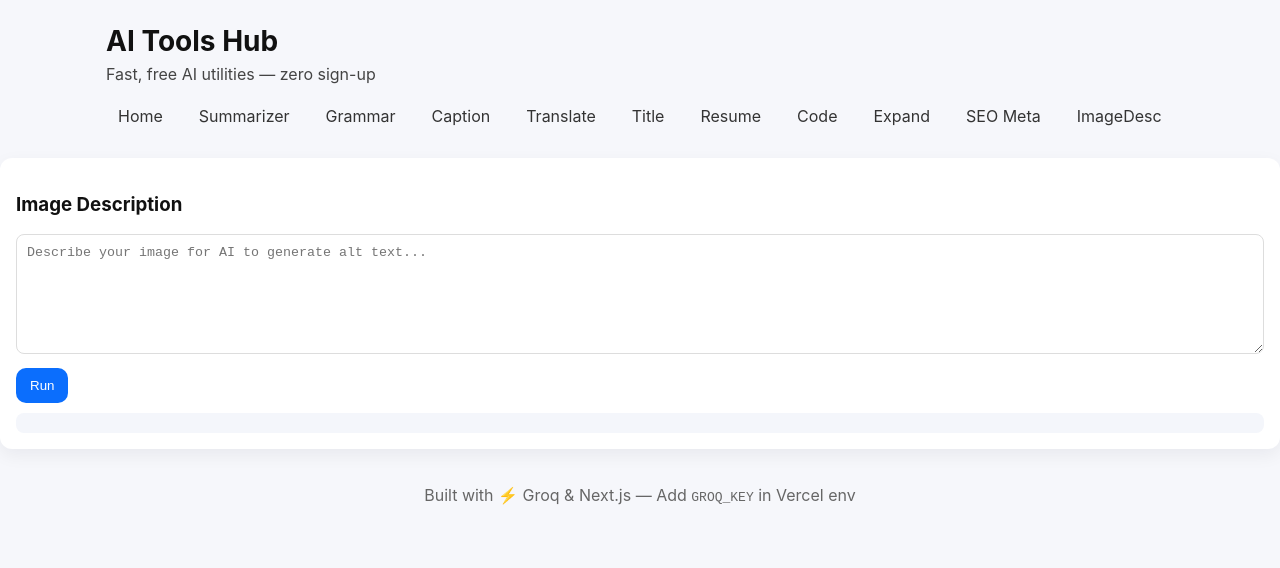
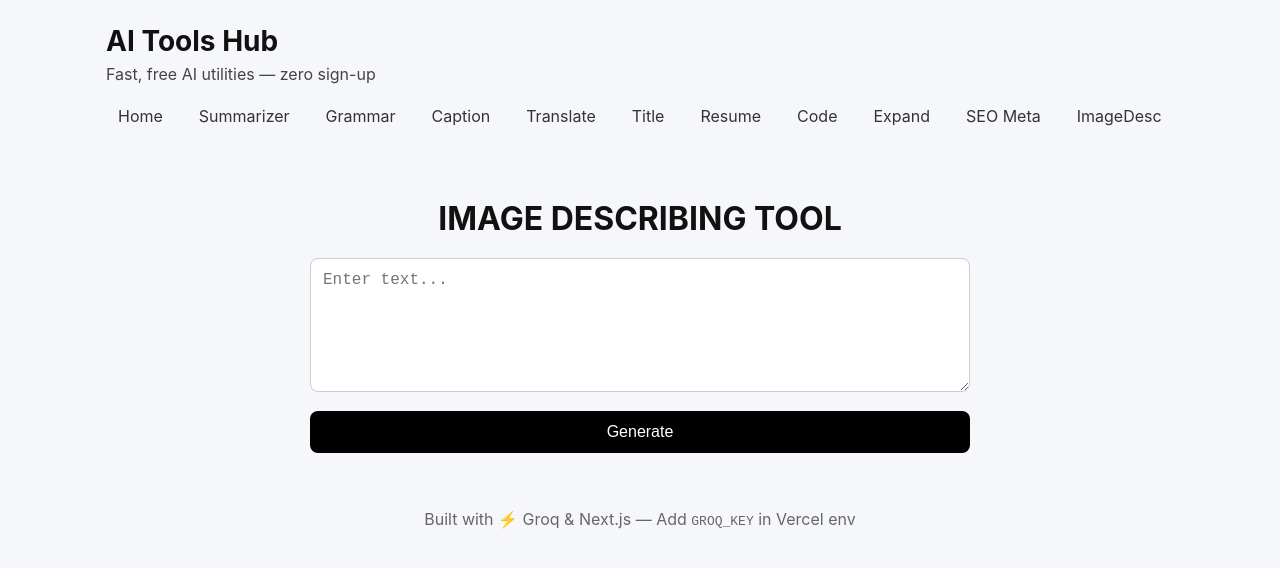
Before and after one commit to silunaya/ai-tools-hub, a Next.js app: page /tools/imagedesc in a window 1280 px wide. Shown: the top 568 px of the page. Built offline with nearby package versions, Linux system fonts and the light colour scheme.

Commit message:
Update page.jsx

```diff
--- a/app/tools/imagedesc/page.jsx
+++ b/app/tools/imagedesc/page.jsx
@@ -1,11 +1,89 @@
-import ToolForm from "../../components/ToolForm";
+"use client";
+import { useState } from "react";
 
-export default function ImageDesc() {
+export default function ToolPage() {
+  const [input, setInput] = useState("");
+  const [output, setOutput] = useState("");
+  const [loading, setLoading] = useState(false);
+
+  async function handleSubmit() {
+    setLoading(true);
+    setOutput("");
+
+    try {
+      const res = await fetch("/api/imagedesc", {    // << CHANGE THIS
+        method: "POST",
+        headers: { "Content-Type": "application/json" },
+        body: JSON.stringify({ text: input })
+      });
+
+      const text = await res.text();
+      setOutput(text);
+    } catch (err) {
+      setOutput("Error: " + err.message);
+    }
+
+    setLoading(false);
+  }
+
   return (
-    <ToolForm
-      apiPath="/api/imagedesc"
-      label="Image Description"
-      placeholder="Describe your image for AI to generate alt text..."
-    />
+    <div style={{
+      maxWidth: "700px",
+      margin: "0 auto",
+      padding: "20px",
+      width: "100%"
+    }}>
+      <h1 style={{ textAlign: "center", marginBottom: "20px" }}>
+        IMAGE DESCRIBING TOOL
+      </h1>
+
+      <textarea
+        value={input}
+        onChange={(e) => setInput(e.target.value)}
+        rows={6}
+        placeholder="Enter text..."
+        style={{
+          width: "100%",
+          padding: "12px",
+          borderRadius: "8px",
+          border: "1px solid #ccc",
+          fontSize: "16px",
+          resize: "vertical",
+          marginBottom: "15px"
+        }}
+      />
+
+      <button
+        onClick={handleSubmit}
+        disabled={loading}
+        style={{
+          width: "100%",
+          padding: "12px",
+          background: "#000",
+          color: "#fff",
+          borderRadius: "8px",
+          border: "none",
+          fontSize: "16px",
+          cursor: "pointer"
+        }}
+      >
+        {loading ? "Processing..." : "Generate"}
+      </button>
+
+      {output && (
+        <div
+          style={{
+            marginTop: "20px",
+            padding: "15px",
+            background: "#f8f8f8",
+            borderRadius: "8px",
+            fontSize: "16px",
+            whiteSpace: "pre-wrap"
+          }}
+        >
+          {output}
+        </div>
+      )}
+    </div>
   );
 }
```
